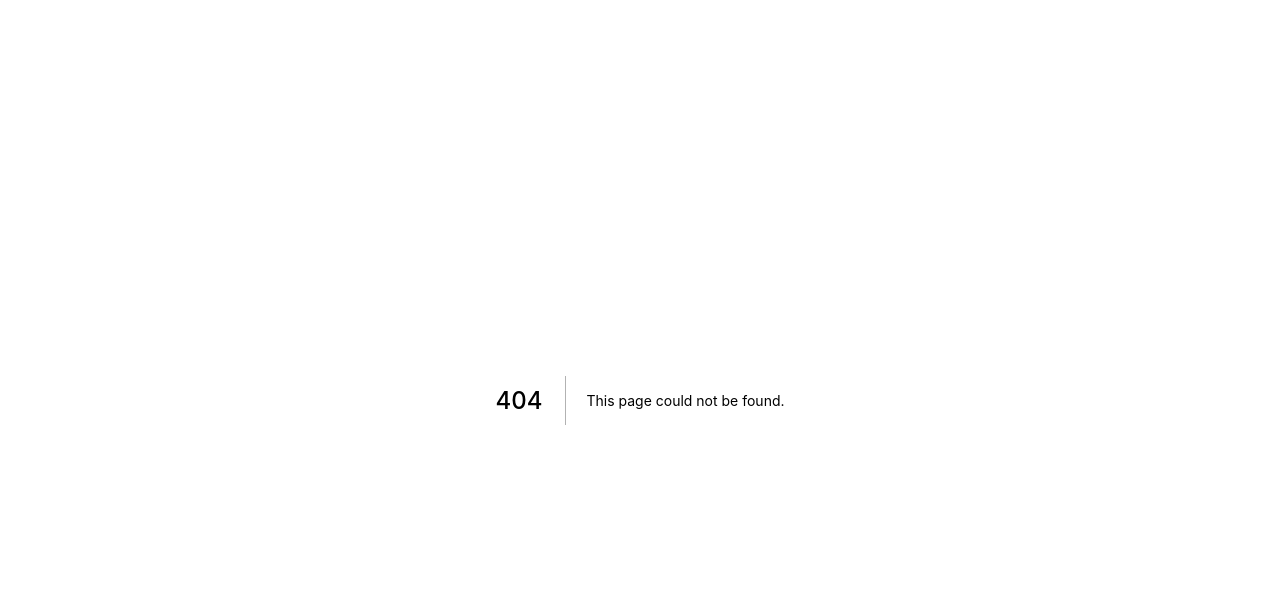
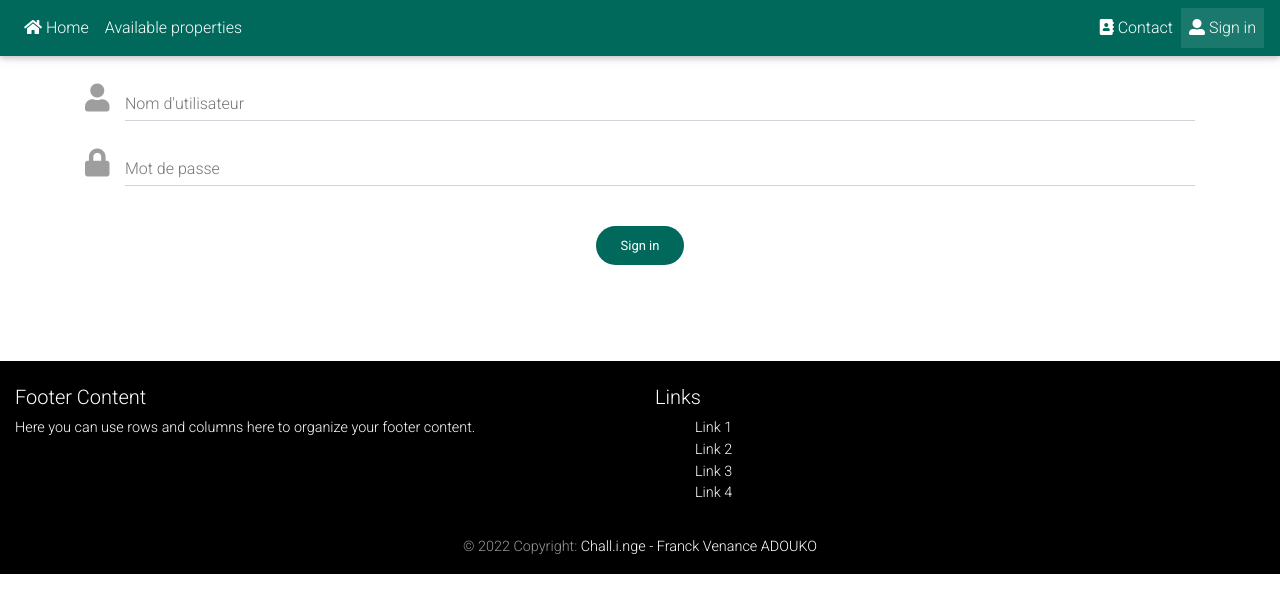
Before and after one commit to fvadouko/nextjs-real-estate-agency, a Next.js app: page /login in a window 1280 px wide. Before the commit this address had no page. Shown: the top 612 px of the page. Built offline with nearby package versions, Linux system fonts and the light colour scheme.

Commit message:
impletation of signin with johndoe -secret

```diff
--- a/components/header.js
+++ b/components/header.js
@@ -1,4 +1,4 @@
-import React from "react";
+import React, { useState } from "react";
 import {
   MDBNavbar,
   MDBNavbarBrand,
@@ -14,18 +14,30 @@ import {
   MDBIcon,
 } from "mdbreact";
 import Link from "next/link";
+import useAuth from "../auth/context";
+import { useRouter } from "next/router";
 
 const Header = () => {
+  const [isOpen, setIsOpen] = useState(false);
+
+  const handleToggle = () => {
+    setIsOpen(!isOpen);
+  };
+  const { logout, user, isAuthenticated } = useAuth();
+  const router = useRouter();
+
   return (
     <MDBNavbar color="default-color-dark" expand="md" dark>
-      <MDBNavbarToggler />
-      <MDBCollapse id="navbarCollapse" navbar>
+      <MDBNavbarToggler onClick={handleToggle} />
+      <MDBCollapse id="navbarCollapse" navbar isOpen={isOpen}>
         <MDBNavbarNav left>
-          <MDBNavItem>
-            <div className="nav-link">
-              <MDBIcon icon="home" className="mr-1" />
-              Home
-            </div>
+          <MDBNavItem active={router.pathname === "/"}>
+            <Link href="/" passHref>
+              <div className="nav-link">
+                <MDBIcon icon="home" className="mr-1" />
+                Home
+              </div>
+            </Link>
           </MDBNavItem>
           <Link href="/properties" passHref>
             <MDBNavItem>
@@ -34,7 +46,7 @@ const Header = () => {
           </Link>
         </MDBNavbarNav>
         <MDBNavbarNav right>
-          <MDBNavItem>
+          <MDBNavItem active={router.pathname === "/contact"}>
             <Link href="/contact">
               <a className="nav-link">
                 <MDBIcon icon="address-book" className="mr-1" />
@@ -42,6 +54,34 @@ const Header = () => {
               </a>
             </Link>
           </MDBNavItem>
+          {!isAuthenticated && (
+            <MDBNavItem active={router.pathname === "/login"}>
+              <Link href="/login">
+                <a className="nav-link">
+                  <MDBIcon icon="user-alt" className="mr-1" />
+                  Sign in
+                </a>
+              </Link>
+            </MDBNavItem>
+          )}
+
+          {isAuthenticated && (
+            <>
+              <MDBNavItem>
+                <div className="nav-link">
+                  <MDBIcon icon="user-alt" className="mr-1" />
+                  Hey {user.username}
+                </div>
+              </MDBNavItem>
+
+              <MDBNavItem>
+                <div className="nav-link" onClick={logout}>
+                  <MDBIcon icon="power-off" className="mr-1" />
+                  Sign out
+                </div>
+              </MDBNavItem>
+            </>
+          )}
         </MDBNavbarNav>
       </MDBCollapse>
     </MDBNavbar>
--- /dev/null
+++ b/pages/login.js
@@ -0,0 +1,69 @@
+import { useEffect, useState } from "react";
+import { MDBContainer, MDBInput } from "mdbreact";
+import Layout from "../components/layout";
+import useAuth from "../auth/context";
+import { useRouter } from "next/router";
+
+const LoginPage = () => {
+  const [values, setValues] = useState({
+    username: "",
+    password: "",
+  });
+  const router = useRouter();
+  const { login, isAuthenticated } = useAuth();
+
+  useEffect(() => {
+    if (isAuthenticated) {
+      router.push("/");
+    }
+  }, [isAuthenticated, router]);
+
+  const handleChange = (name) => (e) => {
+    setValues({ ...values, [name]: e.target.value });
+  };
+
+  const onSubmit = (e) => {
+    e.preventDefault();
+    login(values.username, values.password);
+  };
+  const styles = {
+    mb6: {
+      marginBottom: "6rem",
+    },
+  };
+  return (
+    <Layout>
+      <MDBContainer style={styles.mb6}>
+        <form onSubmit={onSubmit}>
+          <div className="grey-text">
+            <MDBInput
+              label="Nom d'utilisateur"
+              icon="user"
+              group
+              name="username"
+              type="text"
+              onChange={handleChange("username")}
+            />
+            <MDBInput
+              label="Mot de passe"
+              name="password"
+              onChange={handleChange("password")}
+              icon="lock"
+              group
+              type="password"
+              validate
+            />
+          </div>
+          <div className="text-center">
+            <button type="submit" className="globalButton">
+              Sign in
+            </button>
+          </div>
+        </form>
+      </MDBContainer>
+      <MDBContainer className="my-5"></MDBContainer>
+    </Layout>
+  );
+};
+
+export default LoginPage;
```
